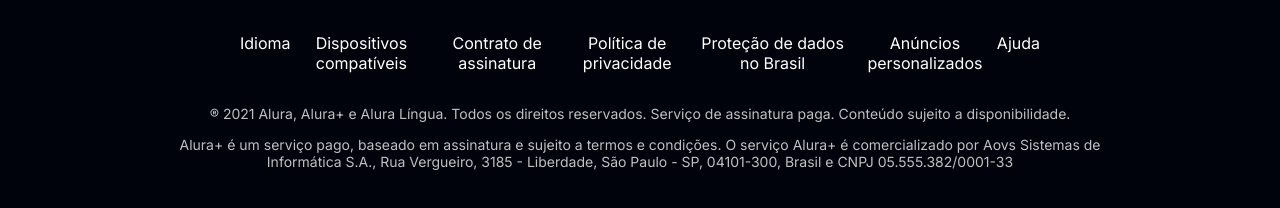
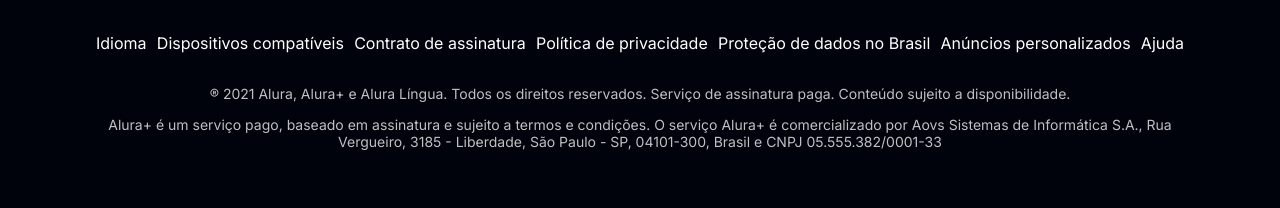
Before and after one commit to FelipeGMarcelino/Projeto_Alura_Plus, a plain HTML site: page index.html in a window 1280 px wide. Shown: the part 3725-3933 px from the top of the page. Drawn offline with Linux system fonts and the light colour scheme.

Commit message:
styles file update

```diff
--- a/styles.css
+++ b/styles.css
@@ -143,14 +143,14 @@ body {
 
 .rodape {
     text-align: center;
-    margin: 7em 10em 3em;
+    margin: 7em 6em 3em;
 }
 
 .rodape__lista {
     display: flex;
     justify-content: space-between;
     list-style-type: none;
-    margin: 2em 5em;
+    margin: 2em auto;
 }
 
 .lista__link a{
```
